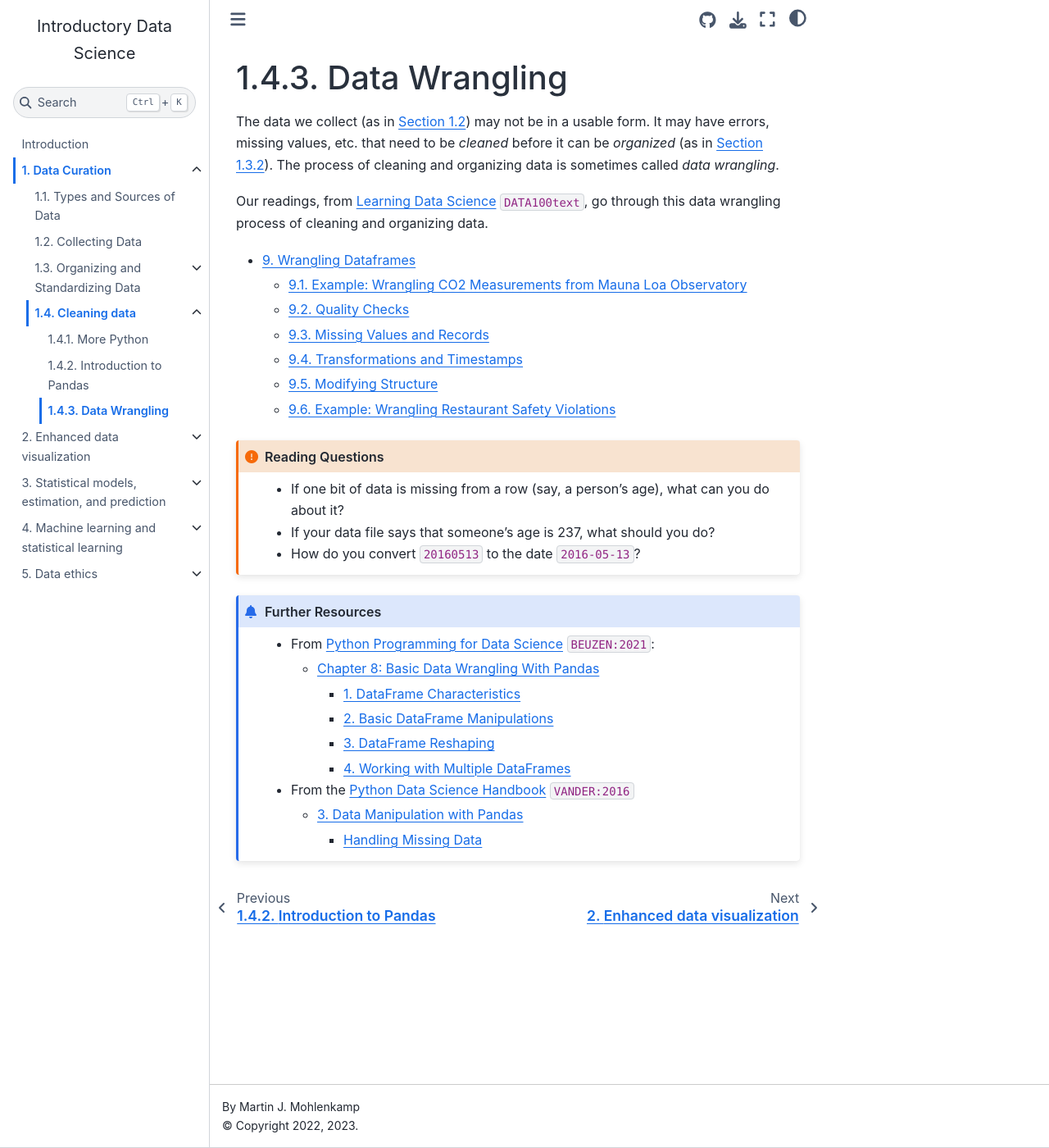
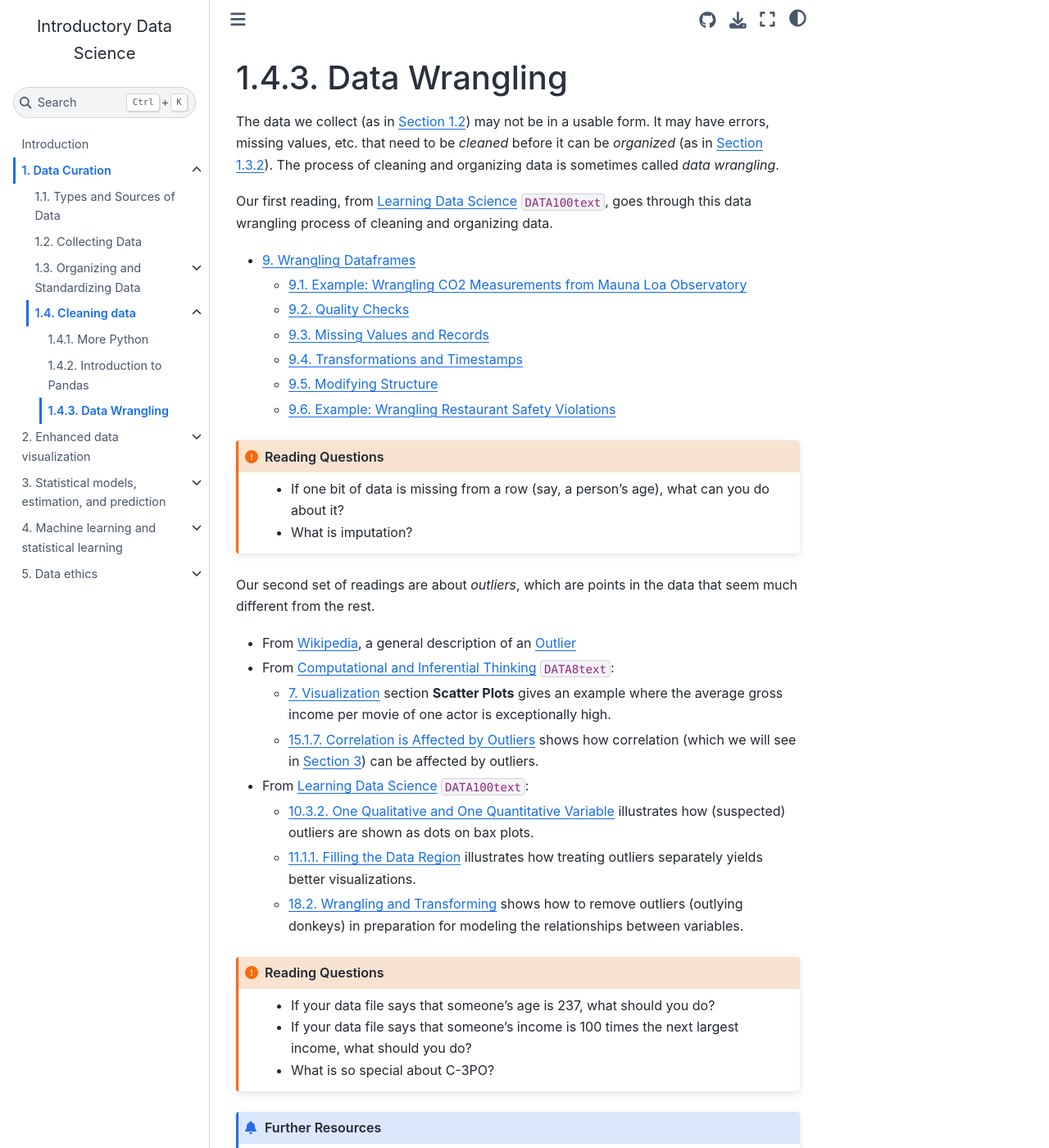
Before and after one commit to data-ohio/introductory-data-science, a Jupyter Book: the page built from 1/4/wrangling.md, in a window 1280 px wide and 1400 px high. Shown: the whole window at 82% size. Built offline with Jupyter Book 1.0.4 settings and Sphinx 7.4.7 and the Sphinx Book theme 1.1.4, drawn with Linux system fonts in a browser that asks for light colours; pages that are not in the unit, such as notebooks, are missing from menus; cross-references to code outside the pages are shown as plain code.

Commit message:
added outliers readings

````diff
--- a/1/4/wrangling.md
+++ b/1/4/wrangling.md
@@ -5,7 +5,7 @@ The data we collect (as in {numref}`sec:collect_data`) may not be in a usable fo
 It may have errors, missing values, etc. that need to be _cleaned_ before it can be _organized_ (as in {numref}`sec:organize`).
 The process of cleaning and organizing data is sometimes called _data wrangling_.
 
-Our readings, from [Learning Data Science](http://www.textbook.ds100.org/) {cite}`DATA100text`, go through this data wrangling process of cleaning and organizing data.
+Our first reading, from [Learning Data Science](http://www.textbook.ds100.org/) {cite}`DATA100text`, goes through this data wrangling process of cleaning and organizing data.
 * [9. Wrangling Dataframes](http://www.textbook.ds100.org/ch/09/wrangling_intro.html)
   * [9.1. Example: Wrangling CO2 Measurements from Mauna Loa Observatory](http://www.textbook.ds100.org/ch/09/wrangling_co2.html)
   * [9.2. Quality Checks](http://www.textbook.ds100.org/ch/09/wrangling_checks.html)
@@ -17,8 +17,25 @@ Our readings, from [Learning Data Science](http://www.textbook.ds100.org/) {cite
 ```{admonition} Reading Questions
 :class: important
 * If one bit of data is missing from a row (say, a person's age), what can you do about it?
+* What is imputation?
+```
+
+Our second set of readings are about *outliers*, which are points in the data that seem much different from the rest.
+* From [Wikipedia](https://en.wikipedia.org/wiki/Main_Page), a general description of an [Outlier](https://en.wikipedia.org/wiki/Outlier)
+* From [Computational and Inferential Thinking](https://inferentialthinking.com/chapters/intro.html) {cite}`DATA8text`:
+  * [7. Visualization](https://inferentialthinking.com/chapters/07/Visualization.html) section **Scatter Plots** gives an example where the average gross income per movie of one actor is exceptionally high.
+  * [15.1.7. Correlation is Affected by Outliers](https://inferentialthinking.com/chapters/15/1/Correlation.html#correlation-is-affected-by-outliers) shows how correlation (which we will see in {numref}`sec:3_models`) can be affected by outliers.
+* From [Learning Data Science](http://www.textbook.ds100.org/) {cite}`DATA100text`:
+  * [10.3.2. One Qualitative and One Quantitative Variable](https://learningds.org/ch/10/eda_relationships.html#one-qualitative-and-one-quantitative-variable) illustrates how (suspected) outliers are shown as dots on bax plots.
+  * [11.1.1. Filling the Data Region](https://learningds.org/ch/11/viz_scale.html#filling-the-data-region) illustrates how treating outliers separately yields better visualizations.
+  * [18.2. Wrangling and Transforming](https://learningds.org/ch/18/donkey_clean.html) shows how to remove outliers (outlying donkeys) in preparation for modeling the relationships between variables.
+
+
+```{admonition} Reading Questions
+:class: important
 * If your data file says that someone's age is 237, what should you do?
-* How do you convert `20160513` to the date `2016-05-13`?
+* If your data file says that someone's income is 100 times the next largest income, what should you do?
+* What is so special about C-3PO?
 ```
 
 ```{admonition} Further Resources
````
